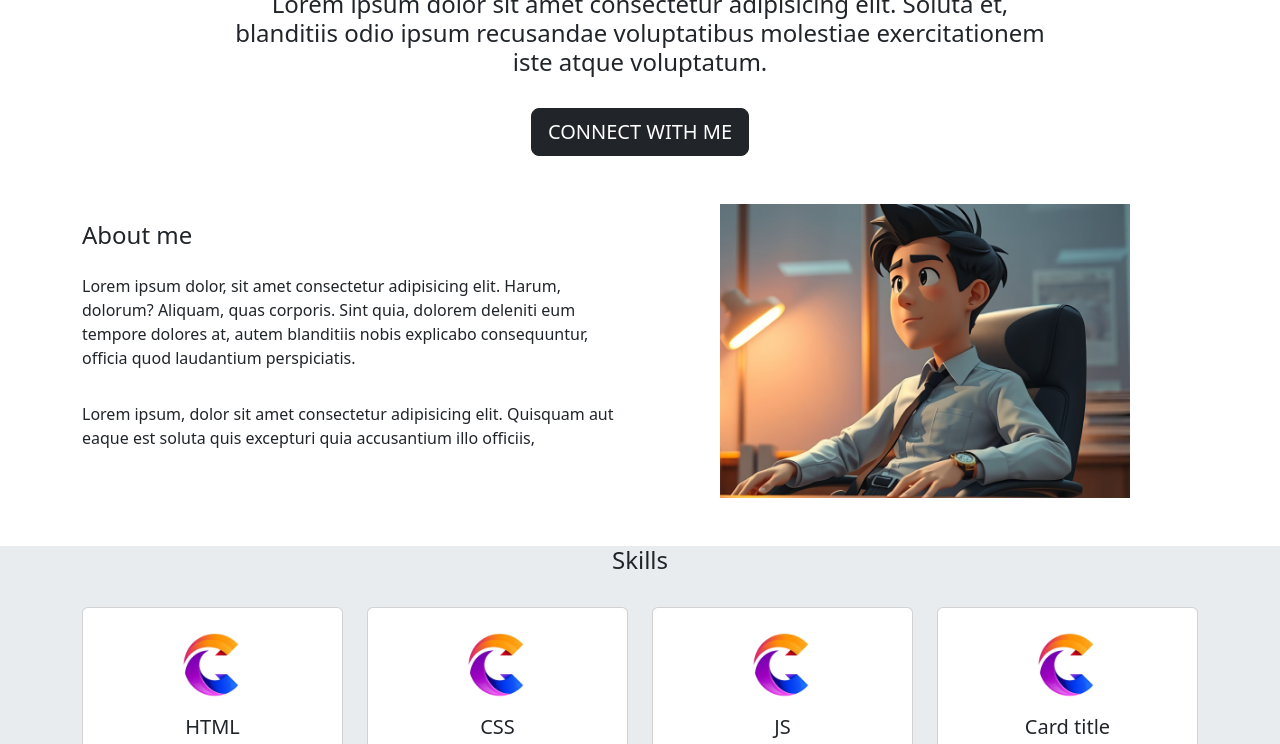
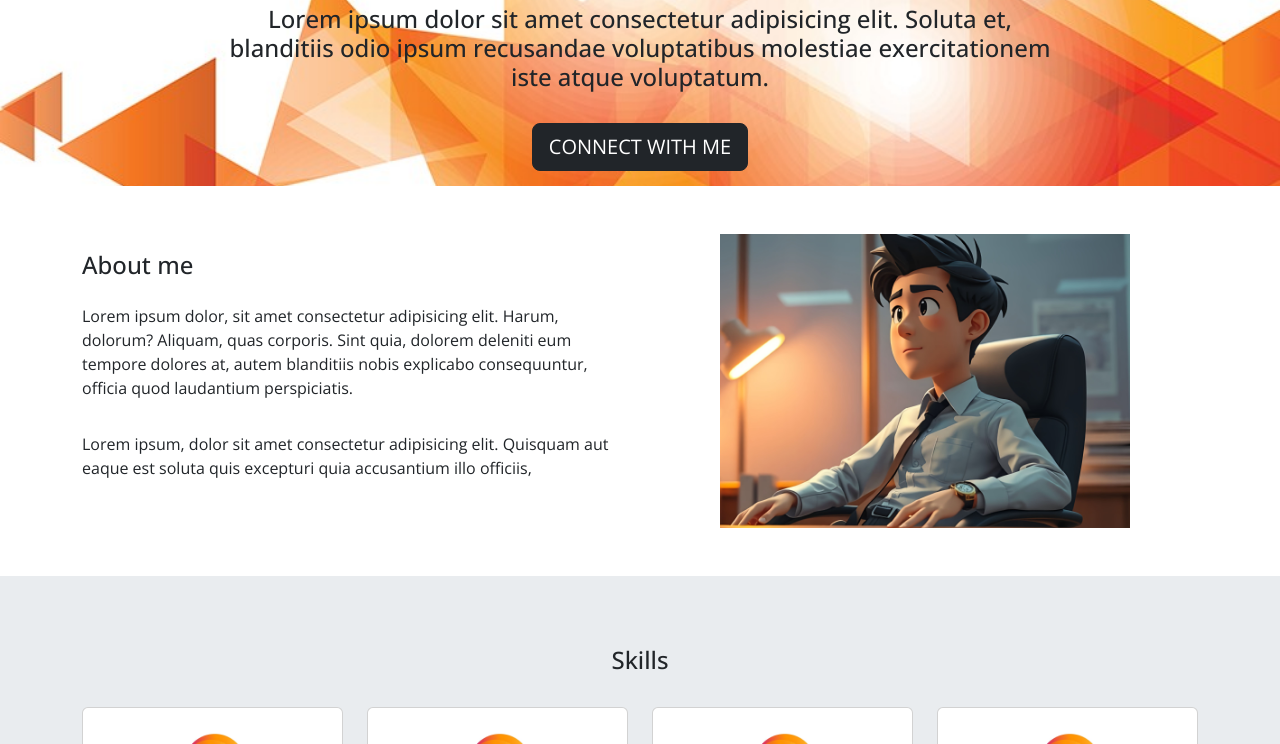
Before and after one commit to Minhaj005/project-01-ex, a plain HTML site: page index.html in a window 1280 px wide. Shown: the part 183-927 px from the top of the page. Drawn offline with nearby package versions, Linux system fonts and the light colour scheme; files that its build step writes are made by us from their sources; the site is published under a folder, as on GitHub Pages, so addresses that start at the root find nothing.

Commit message:
Added css dod

```diff
--- a/index.html
+++ b/index.html
@@ -12,7 +12,7 @@
         rel="stylesheet">
     <link href="https://cdn.jsdelivr.net/npm/bootstrap@5.3.8/dist/css/bootstrap.min.css" rel="stylesheet"
         integrity="sha384-sRIl4kxILFvY47J16cr9ZwB07vP4J8+LH7qKQnuqkuIAvNWLzeN8tE5YBujZqJLB" crossorigin="anonymous">
-    <link rel="stylesheet" href="/portfolio/css/styles.css">
+    <link rel="stylesheet" href="./css/styles.css">
 </head>
 
 <body>
```
